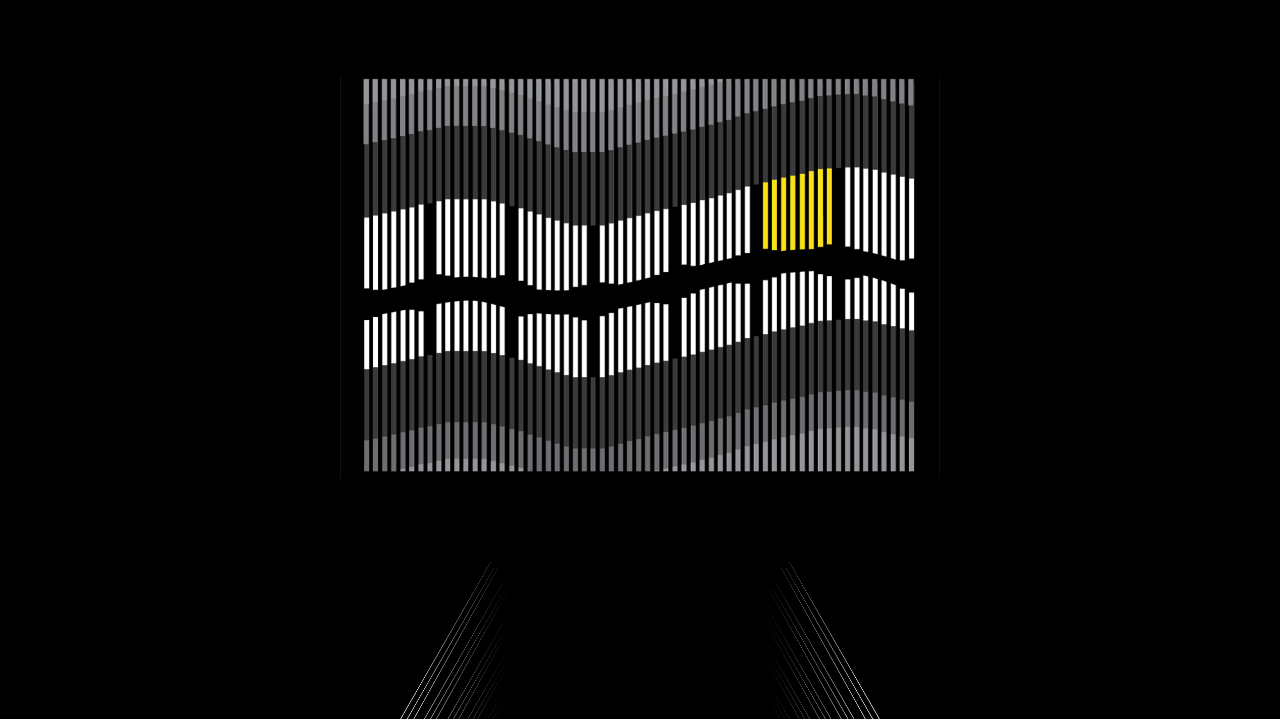
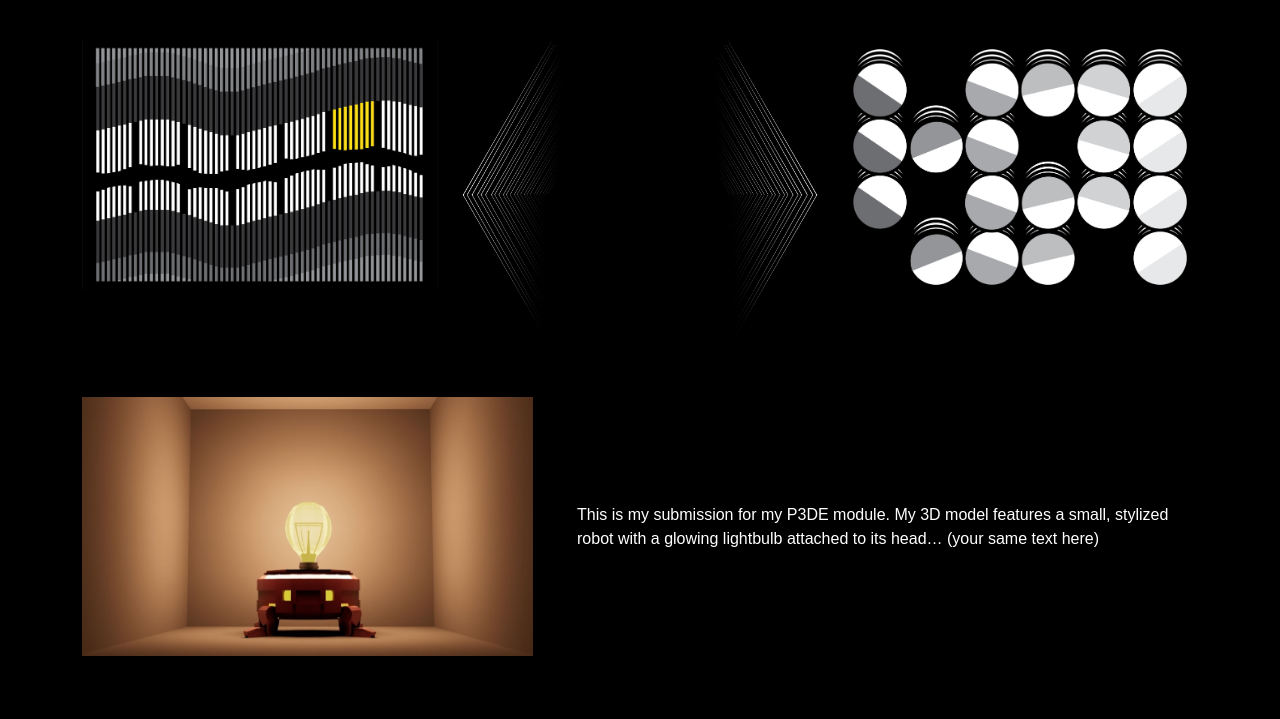
Before and after one commit to CorbyH16/corbyhillportfolio, a plain HTML site: page artwork.html in a window 1280 px wide. Shown: the part 81-800 px from the top of the page. Drawn offline with Linux system fonts and the light colour scheme; a web font is replaced by a local one.

Commit message:
Update artwork.html

```diff
--- a/artwork.html
+++ b/artwork.html
@@ -1,27 +1,22 @@
 <!DOCTYPE html>
 <html lang="en">
-
 <head>
 
     <meta charset="UTF-8">
     <meta http-equiv="X-UA-Compatible" content="IE-edge">
     <meta name="viewport" content="width=device-width, initial-scale=1.0">
 
-
     <link rel="stylesheet" href="bootstrap.min.css"/>
     <link rel="stylesheet" href="styles.css"/>
     <link rel="stylesheet" href="https://use.typekit.net/hvk4azo.css">
 
-
     <title>Corby Hill Portfolio</title>
-
 </head>
 
 <header>
-
-
     <h1 class="myname">
-      <a href="index.html">CORBY HILL</h1></a>
+        <a href="index.html">CORBY HILL</a>
+    </h1>
 
     <nav>
         <ul class="menu">
@@ -30,45 +25,46 @@
             <li><a href="contact.html">contact</a></li>
         </ul>
     </nav>
-
-
 </header>
 
 <body>
 
+<!-- FIRST ROW OF 3 IMAGES -->
+<div class="container mt-4">
+    <div class="row g-4">
 
+        <div class="col-12 col-md-4">
+            <img src="images/teeth.png" class="img-fluid Emphasis-img">
+        </div>
 
+        <div class="col-12 col-md-4">
+            <img src="images/Space.png" class="img-fluid Space-img">
+        </div>
 
-    <div class="container">
-    <div class="row">
-    <div class="col-sm first">
-        <div class="Emphasis"><img src="images/teeth.png"></div>
+        <div class="col-12 col-md-4">
+            <img src="images/Pattern.png" class="img-fluid Repetition-img">
+        </div>
 
-    </div>
-    <div class="container"></div>
-    <div class="col-sm second">
-    <div class="Space"><img src="images/Space.png"></div>
-    </div>
-    <div class="container"></div>
-    <div class="col-sm third">
-    <div class="Repetition"><img src="images/Pattern.png"></div>
-    </div>
-  </div>
-    </div>
     </div>
 </div>
 
-    <div class="container">
-    <div class="row">
-    <div class="col-sm fourth">
-        <div class="Robot"><img src="images/ROBOT.png"></div>
+<!-- SECOND ROW: ROBOT + TEXT -->
+<div class="container mt-5">
+    <div class="row g-4 align-items-center">
+
+        <div class="col-12 col-md-5 text-center">
+            <img src="images/ROBOT.png" class="img-fluid fourth-img">
         </div>
-    <div class="robottext">This is my submission for my P3DE module. My 3D model features a small, styalized robot with a glowing lightbulb attatched to its head and I presented it in a minimal, softly lit room to enhance the lightbulb. The simple geometry and clear design make it ideal for games or animation, whilst the warm lighting emitting from the bulb as well as the eyes and where the legs attatch to the body adds personality and a strong visual focus.</div>
+
+        <div class="col-12 col-md-7">
+            <p class="robottext">
+                This is my submission for my P3DE module. My 3D model features a small, stylized robot with a glowing
+                lightbulb attached to its head… (your same text here)
+            </p>
+        </div>
+
     </div>
 </div>
 
-
-
-
-
 </body>
+</html>
```
Lines whose indentation alone changed are shown as unchanged.
